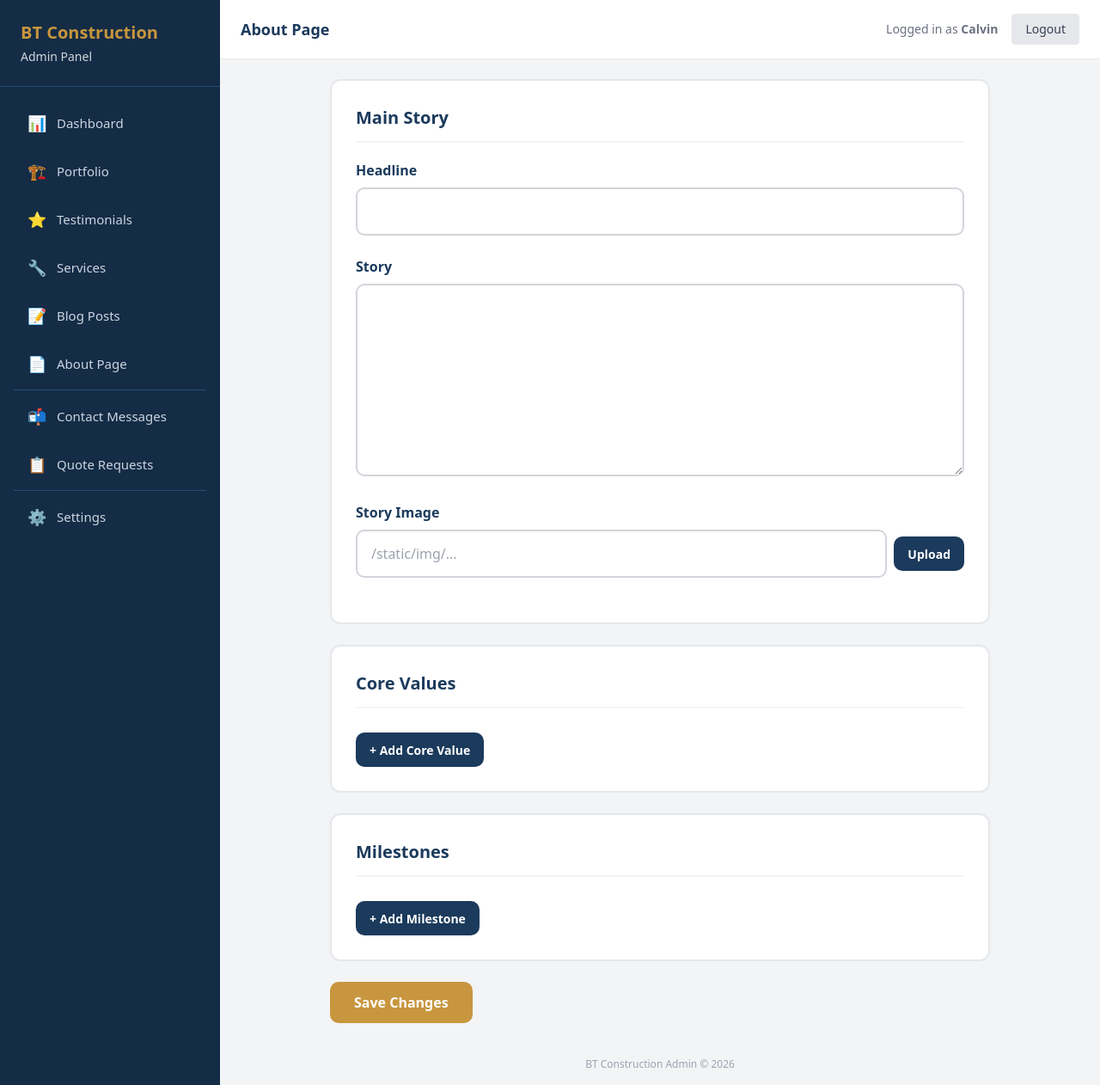
After one commit to revdarkness/BT-CONSTRUCTION, a Flask app: template templates/admin/about_form.html in a window 1280 px wide. The commit adds this page. Shown: the whole page at 86% size. Run offline with Flask 3, Linux system fonts and the light colour scheme; the template is opened without the code that fills it, so the values that code supplies are empty; some libraries are stand-ins or nearby versions.

Commit message:
Add About Page editor to admin panel
Adds /admin/about route with form to edit about.json content including
headline, story, story image, core values, and milestones arrays.

Co-Authored-By: Claude Opus 4.6 <noreply@anthropic.com>

```diff
--- a/app.py
+++ b/app.py
@@ -716,6 +716,54 @@ def admin_settings():
 
 
 # ---------------------------------------------------------------------------
+# Routes — About Page
+# ---------------------------------------------------------------------------
+@app.route("/admin/about", methods=["GET", "POST"])
+@login_required
+def admin_about():
+    if request.method == "POST":
+        # Core values array
+        cv_titles = request.form.getlist("cv_title")
+        cv_descriptions = request.form.getlist("cv_description")
+        cv_icons = request.form.getlist("cv_icon")
+        core_values = []
+        for title, desc, icon in zip(cv_titles, cv_descriptions, cv_icons):
+            title, desc, icon = title.strip(), desc.strip(), icon.strip()
+            if title or desc:
+                core_values.append({"title": title, "description": desc, "icon": icon})
+
+        # Milestones array
+        ms_years = request.form.getlist("ms_year")
+        ms_titles = request.form.getlist("ms_title")
+        ms_descriptions = request.form.getlist("ms_description")
+        milestones = []
+        for year, title, desc in zip(ms_years, ms_titles, ms_descriptions):
+            year, title, desc = year.strip(), title.strip(), desc.strip()
+            if year or title:
+                milestones.append({"year": year, "title": title, "description": desc})
+
+        data = {
+            "headline": request.form.get("headline", "").strip(),
+            "story": request.form.get("story", "").strip(),
+            "story_image": request.form.get("story_image", "").strip(),
+            "core_values": core_values,
+            "milestones": milestones,
+        }
+        with open(Config.ABOUT_FILE, "w", encoding="utf-8") as fh:
+            json.dump(data, fh, indent=2, ensure_ascii=False)
+            fh.write("\n")
+        flash("About page saved!", "success")
+        return redirect(url_for("admin_about"))
+
+    # GET — load current about data
+    about = {}
+    if os.path.isfile(Config.ABOUT_FILE):
+        with open(Config.ABOUT_FILE, "r", encoding="utf-8") as fh:
+            about = json.load(fh)
+    return render_template("admin/about_form.html", about=about)
+
+
+# ---------------------------------------------------------------------------
 # Routes — Public Form Submissions (no login required)
 # ---------------------------------------------------------------------------
 _EMAIL_RE = re.compile(r"^[^@\s]+@[^@\s]+\.[^@\s]+$")
--- a/config.py
+++ b/config.py
@@ -22,6 +22,7 @@ class Config:
     BLOG_DIR = os.path.join(DATA_DIR, "blog")
     SUBMISSIONS_DIR = os.path.join(DATA_DIR, "submissions")
     SETTINGS_FILE = os.path.join(DATA_DIR, "settings.json")
+    ABOUT_FILE = os.path.join(DATA_DIR, "about.json")
 
     # Admin
     ADMIN_CONFIG_FILE = os.path.join(BASE_DIR, "admin_config.py")
--- /dev/null
+++ b/templates/admin/about_form.html
@@ -0,0 +1,100 @@
+{% extends "admin/base.html" %}
+{% from "admin/partials/image_upload.html" import image_field, upload_script %}
+
+{% block title %}About Page{% endblock %}
+{% block page_title %}About Page{% endblock %}
+
+{% block content %}
+<div class="max-w-3xl mx-auto">
+
+    <form method="POST">
+        <input type="hidden" name="csrf_token" value="{{ csrf_token() }}">
+
+        <!-- Main Story -->
+        <div class="settings-section">
+            <h3>Main Story</h3>
+
+            <div class="form-group">
+                <label for="headline">Headline</label>
+                <input type="text" id="headline" name="headline" class="form-input"
+                       value="{{ about.headline or '' }}">
+            </div>
+
+            <div class="form-group">
+                <label for="story">Story</label>
+                <textarea id="story" name="story" class="form-textarea" rows="8">{{ about.story or '' }}</textarea>
+            </div>
+
+            {{ image_field("story_image", about.story_image or '', "Story Image") }}
+        </div>
+
+        <!-- Core Values -->
+        <div class="settings-section">
+            <h3>Core Values</h3>
+            <div id="core-values-list">
+                {% for val in about.get('core_values', []) %}
+                <div class="array-row" style="flex-wrap:wrap; gap:0.5rem;">
+                    <input type="text" name="cv_title" class="form-input" value="{{ val.title }}" placeholder="Title" style="flex:1; min-width:120px;">
+                    <input type="text" name="cv_icon" class="form-input" value="{{ val.icon }}" placeholder="Icon (e.g. shield)" style="flex:0 0 160px;">
+                    <button type="button" class="array-remove" onclick="this.parentElement.remove()">&times;</button>
+                    <textarea name="cv_description" class="form-textarea" rows="2" placeholder="Description" style="width:100%;">{{ val.description }}</textarea>
+                </div>
+                {% endfor %}
+            </div>
+            <button type="button" class="btn-secondary btn-sm mt-2" onclick="addCoreValue()">+ Add Core Value</button>
+        </div>
+
+        <!-- Milestones -->
+        <div class="settings-section">
+            <h3>Milestones</h3>
+            <div id="milestones-list">
+                {% for ms in about.get('milestones', []) %}
+                <div class="array-row" style="flex-wrap:wrap; gap:0.5rem;">
+                    <input type="text" name="ms_year" class="form-input" value="{{ ms.year }}" placeholder="Year" style="flex:0 0 100px;">
+                    <input type="text" name="ms_title" class="form-input" value="{{ ms.title }}" placeholder="Title" style="flex:1; min-width:120px;">
+                    <button type="button" class="array-remove" onclick="this.parentElement.remove()">&times;</button>
+                    <textarea name="ms_description" class="form-textarea" rows="2" placeholder="Description" style="width:100%;">{{ ms.description }}</textarea>
+                </div>
+                {% endfor %}
+            </div>
+            <button type="button" class="btn-secondary btn-sm mt-2" onclick="addMilestone()">+ Add Milestone</button>
+        </div>
+
+        <div class="flex items-center gap-4 mt-6">
+            <button type="submit" class="btn-primary">Save Changes</button>
+        </div>
+    </form>
+
+</div>
+
+{{ upload_script() }}
+<script>
+function addCoreValue() {
+    var list = document.getElementById('core-values-list');
+    var row = document.createElement('div');
+    row.className = 'array-row';
+    row.style.cssText = 'flex-wrap:wrap; gap:0.5rem;';
+    row.innerHTML =
+        '<input type="text" name="cv_title" class="form-input" placeholder="Title" style="flex:1; min-width:120px;">' +
+        '<input type="text" name="cv_icon" class="form-input" placeholder="Icon (e.g. shield)" style="flex:0 0 160px;">' +
+        '<button type="button" class="array-remove" onclick="this.parentElement.remove()">&times;</button>' +
+        '<textarea name="cv_description" class="form-textarea" rows="2" placeholder="Description" style="width:100%;"></textarea>';
+    list.appendChild(row);
+    row.querySelector('input').focus();
+}
+
+function addMilestone() {
+    var list = document.getElementById('milestones-list');
+    var row = document.createElement('div');
+    row.className = 'array-row';
+    row.style.cssText = 'flex-wrap:wrap; gap:0.5rem;';
+    row.innerHTML =
+        '<input type="text" name="ms_year" class="form-input" placeholder="Year" style="flex:0 0 100px;">' +
+        '<input type="text" name="ms_title" class="form-input" placeholder="Title" style="flex:1; min-width:120px;">' +
+        '<button type="button" class="array-remove" onclick="this.parentElement.remove()">&times;</button>' +
+        '<textarea name="ms_description" class="form-textarea" rows="2" placeholder="Description" style="width:100%;"></textarea>';
+    list.appendChild(row);
+    row.querySelector('input').focus();
+}
+</script>
+{% endblock %}
--- a/templates/admin/base.html
+++ b/templates/admin/base.html
@@ -42,6 +42,9 @@
             </a>
             <a href="{{ url_for('blog_list') }}" class="sidebar-link {% if request.endpoint in ('blog_list', 'blog_new', 'blog_edit') %}active{% endif %}">
                 <span class="text-lg mr-3">📝</span> Blog Posts
+            </a>
+            <a href="{{ url_for('admin_about') }}" class="sidebar-link {% if request.endpoint == 'admin_about' %}active{% endif %}">
+                <span class="text-lg mr-3">📄</span> About Page
             </a>
             <hr class="border-navy-light my-3">
             <a href="{{ url_for('contact_list') }}" class="sidebar-link {% if request.endpoint in ('contact_list', 'contact_detail') %}active{% endif %}">
```
